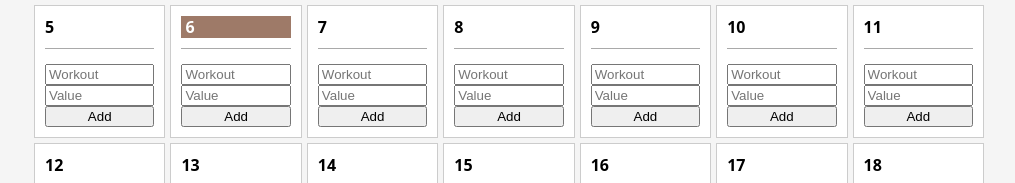
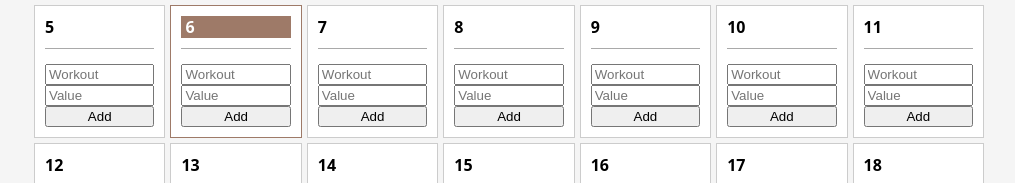
Before and after one commit to tynandebold/exercise-tracker, a plain HTML site: page index.html in a window 1280 px wide. Shown: the part 324-507 px from the top of the page, without its empty margins (131-1146 px from the left). Drawn offline with nearby package versions, Linux system fonts and the light colour scheme.

Commit message:
kinda like this border

```diff
--- a/index.html
+++ b/index.html
@@ -35,6 +35,9 @@
       .day-empty {
         background-color: #f0f0f0;
         border-color: #ddd;
+      }
+      .day-today {
+        border-color: #9e7a68;
       }
       .day-today strong {
         background: #9e7a68; /* obviously pantone color of the year 2025 */
```
